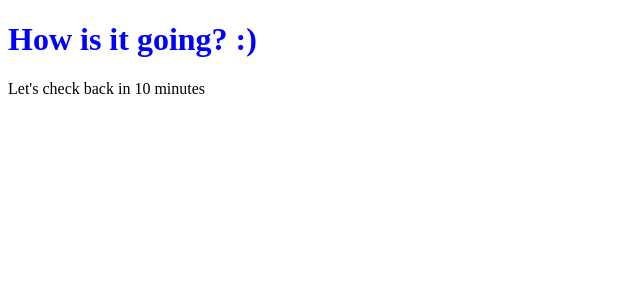
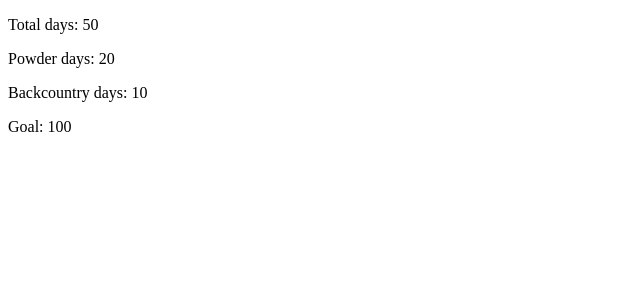
Before and after one commit to malaguitte/react-js-essential-training, a React (Create React App) app: page / in a window 1280 px wide. Shown: the top 300 px of the page, without its empty margins (0-640 px from the left). Built offline with nearby package versions, Linux system fonts and the light colour scheme.

Commit message:
Created SkiDayCounter component

```diff
--- a/src/index.js
+++ b/src/index.js
@@ -1,20 +1,40 @@
-import React from 'react';
+import React, {Component} from 'react';
 import ReactDOM from 'react-dom';
 
-class Message extends React.Component {
+let skiData = {
+  total: 50,
+  powder: 20,
+  backCountry: 10,
+  goal: 100
+};
+
+class SkiDataCounter extends Component {
   render() {
+    const {total, powder, backCountry, goal} = this.props;
     return (
-      <div>
-        <h1 style={{color: this.props.color}}>
-          {this.props.msg}
-        </h1>
-        <p>Let's check back in {this.props.minutes} minutes</p>
-      </div>
+      <section>
+        <div>
+          <p>Total days: {total}</p>
+        </div>
+        <div>
+          <p>Powder days: {powder}</p>
+        </div>
+        <div>
+          <p>Backcountry days: {backCountry}</p>
+        </div>
+        <div>
+          <p>Goal: {goal}</p>
+        </div>
+      </section>
     )
   }
 }
 
 ReactDOM.render(
-  <Message color="blue" msg="How is it going? :)" minutes={10} />,
+  <SkiDataCounter
+    total={skiData.total}
+    powder={skiData.powder}
+    backCountry={skiData.backCountry}
+    goal={skiData.goal} />,
   document.getElementById('root')
 );
```
